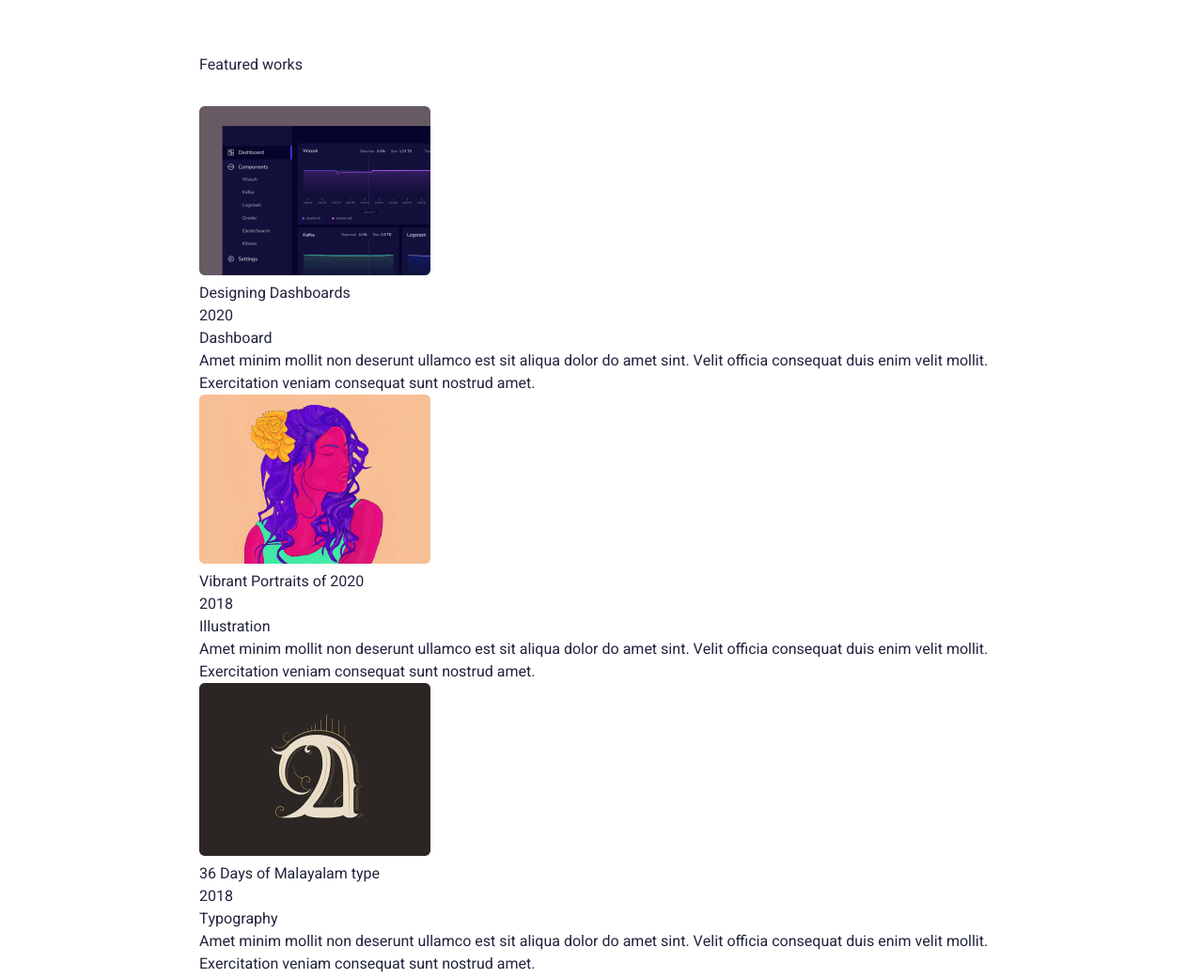
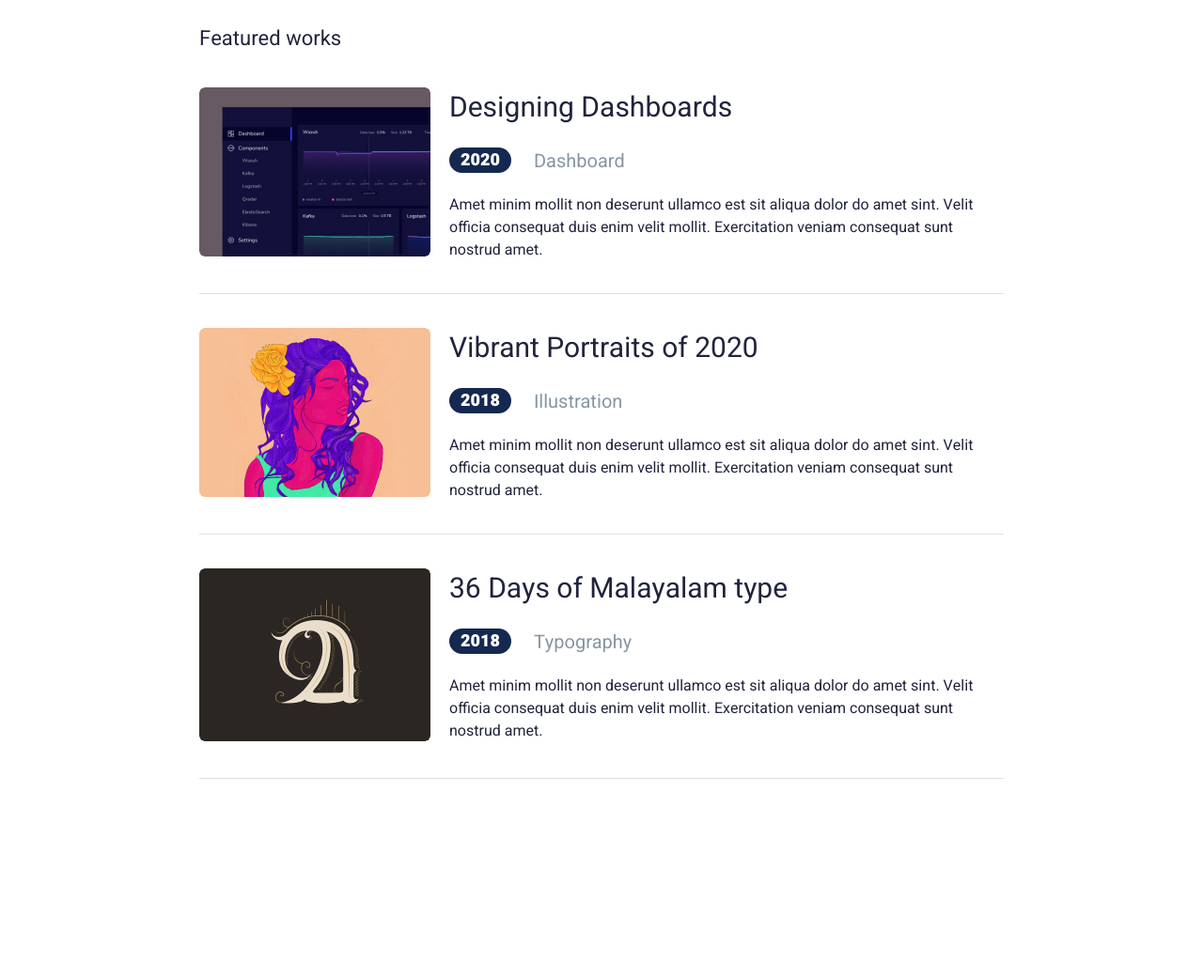
Before and after one commit to RakhmetovNurbolat/Jhon, a plain HTML site: page index.html in a window 1280 px wide. Shown: the part 988-2029 px from the top of the page at 94% size. After the commit the page ends 1901 px from the top, so only its background shows below. Drawn offline with Linux system fonts and the light colour scheme.

Commit message:
block_works_end

```diff
--- a/css/main.css
+++ b/css/main.css
@@ -154,10 +154,61 @@ body{
 /*End Postss*/
 /*WORKS*/
 .works{
-    margin-top: 60px;
-    margin-bottom: 140px;
+    margin-top: 28px;
+    margin-bottom: 84px;
 }
 .works__title{
-    margin-bottom: 32px;
+    margin-bottom: 36px;
+    font-size: 22px;
+}
+.work{
+    border-bottom:  1px solid #e0e0e0;
+    margin-bottom: 36px;
+    padding-bottom: 32px;
+    overflow: hidden;
+}
+
+.work__img,
+.works__info{
+    float: left;
+}
+
+.work__img{
+    width: 246px;
+}
+.work__img img{
+    border-radius: 6px;
+    width: 100%;
+}
+
+.works__info{
+    width: calc(100% - 246px);
+    padding-left: 20px;
+}
+
+.work__title{
+    font-size: 30px;
+    font-weight: 700px;
+}
+
+.work__info-year, .work__info-name{
+    float: left;
+}
+
+.work__info-year{
+    background-color: #142850;
+    border-radius: 16px;
+    color: #FFF;
+    font-size: 18px;
+    font-weight: 900;
+    padding: 0 12px;
+}
+.work__info-name{
+    margin-left: 24px;
+    color: #8695A4;
+    font-size: 20px;
+}
+.work__info, .work__text{
+    margin-top: 20px;
 }
 /*End*/
--- a/index.html
+++ b/index.html
@@ -79,9 +79,12 @@
             <div class="works__posts">
 
                 <div class="work">
+
                     <div class="work__img">
                         <img src="img/works_1.jpg" alt="work">
                     </div>
+
+                    <div class="works__info">
                         <div class="work__title"> Designing Dashboards </div>
                         <div class="work__info">
                             <div class="work__info-year">2020</div>
@@ -93,10 +96,13 @@
                         </div>
                     </div>
 
+                </div>
+
                 <div class="work">
                     <div class="work__img">
                         <img src="img/works_2.jpg" alt="work">
                     </div>
+                    <div class="works__info">
                         <div class="work__title">Vibrant Portraits of 2020</div>
                         <div class="work__info">
                             <div class="work__info-year"> 2018 </div>
@@ -107,11 +113,13 @@
                             Amet minim mollit non deserunt ullamco est sit aliqua dolor do amet sint. Velit officia consequat duis enim velit mollit. Exercitation veniam consequat sunt nostrud amet.
                         </div>
                     </div>
+                </div>
 
                 <div class="work">
                     <div class="work__img">
                         <img src="img/works_3.jpg" alt="work">
                     </div>
+                    <div class="works__info">
                         <div class="work__title"> 36 Days of Malayalam type </div>
                         <div class="work__info">
                             <div class="work__info-year"> 2018 </div>
@@ -122,6 +130,7 @@
                             Amet minim mollit non deserunt ullamco est sit aliqua dolor do amet sint. Velit officia consequat duis enim velit mollit. Exercitation veniam consequat sunt nostrud amet.
                         </div>
                     </div>
+                </div>
 
             </div>
         </div>
```
Lines whose indentation alone changed are shown as unchanged.
